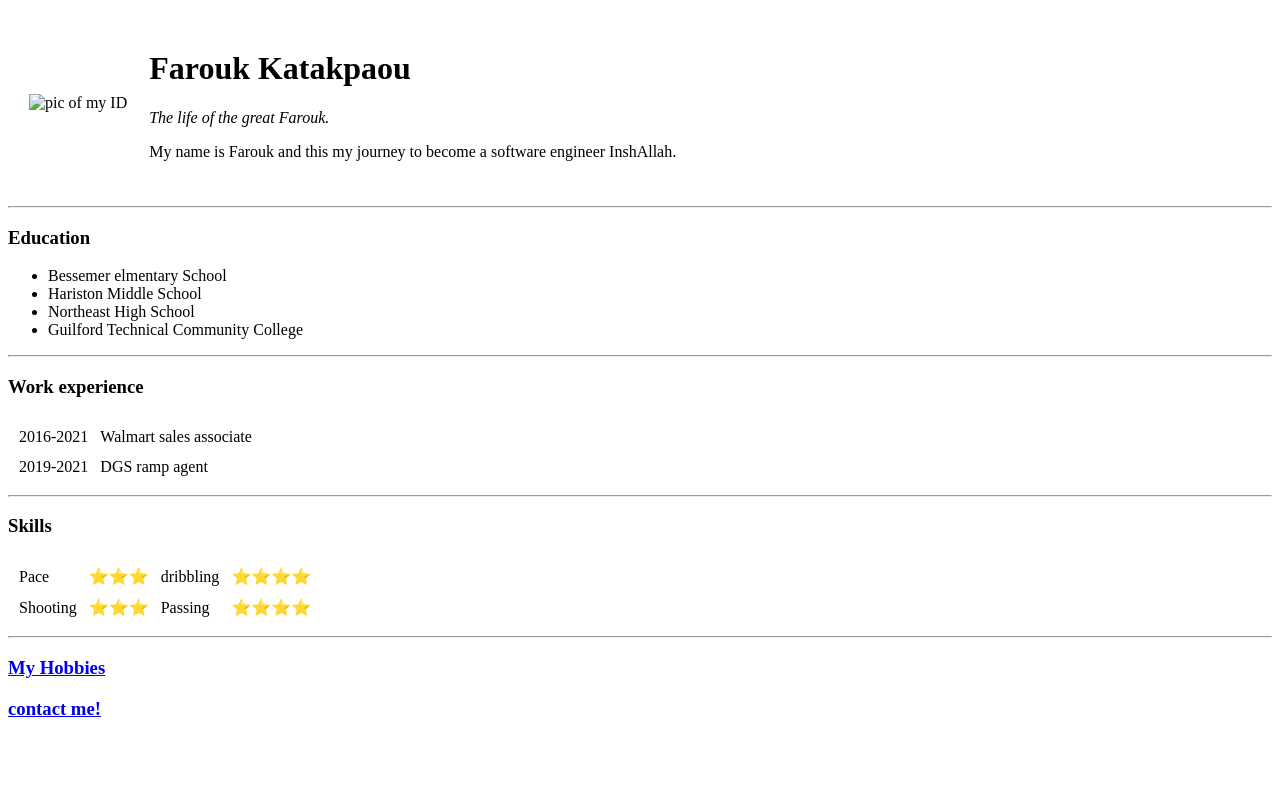
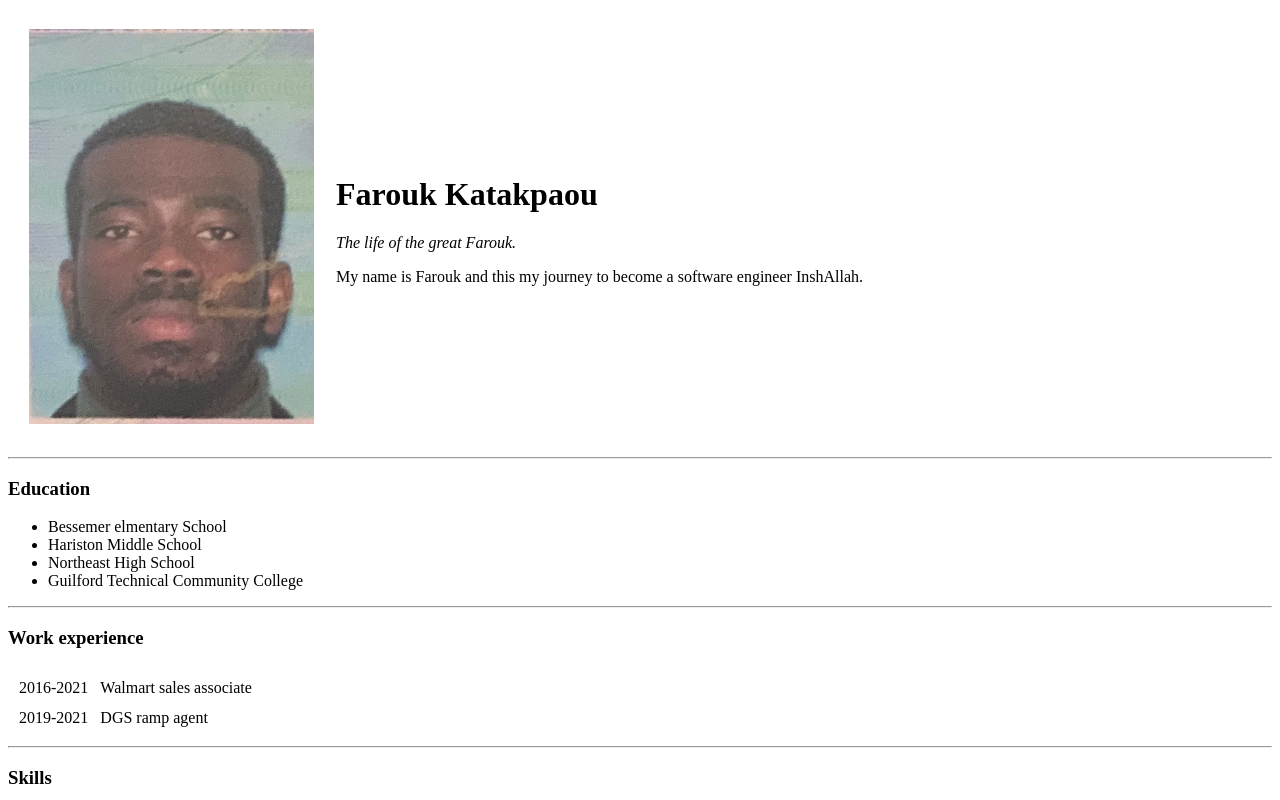
Before and after one commit to farouk0197/cv, a plain HTML site: page index.html in a window 1280 px wide. Shown: the top 800 px of the page. Drawn offline with Linux system fonts and the light colour scheme.

Commit message:
Add files via upload

```diff
--- a/index.html
+++ b/index.html
@@ -9,7 +9,7 @@
 <body>
   <table cellspacing="20">
     <tr>
-      <td><img src="images/farouk1.jpeg" alt="pic of my ID"></td>
+      <td><img src="farouk1.jpeg" alt="pic of my ID"></td>
       <td><h1>Farouk Katakpaou</h1>
       <p><em>The life of the great Farouk.</em></p>
       <p>My name is Farouk and this my journey to become a software engineer InshAllah.</p>
```
